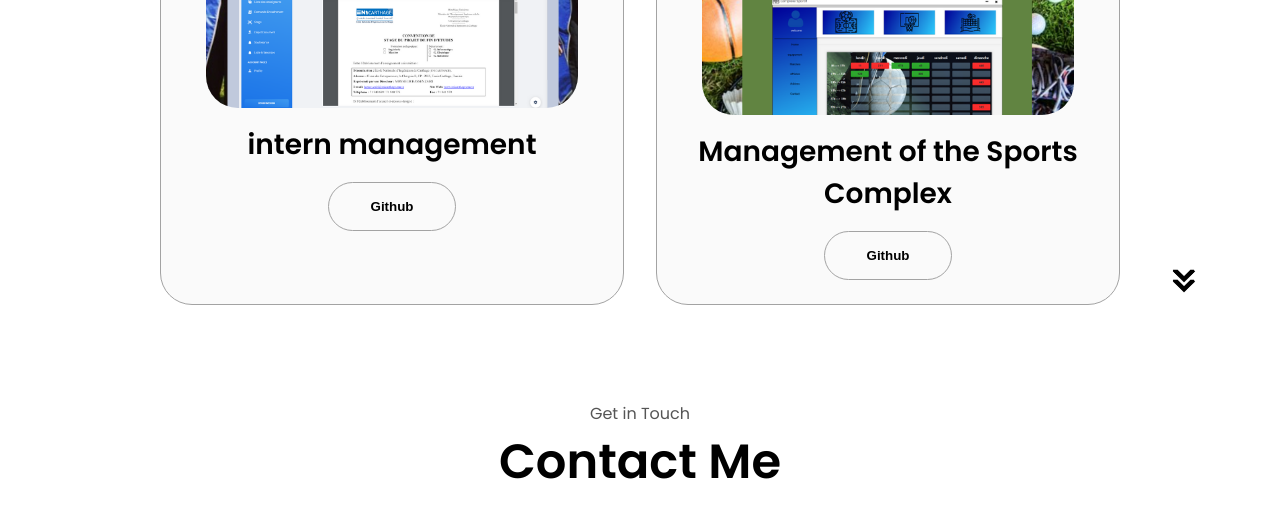
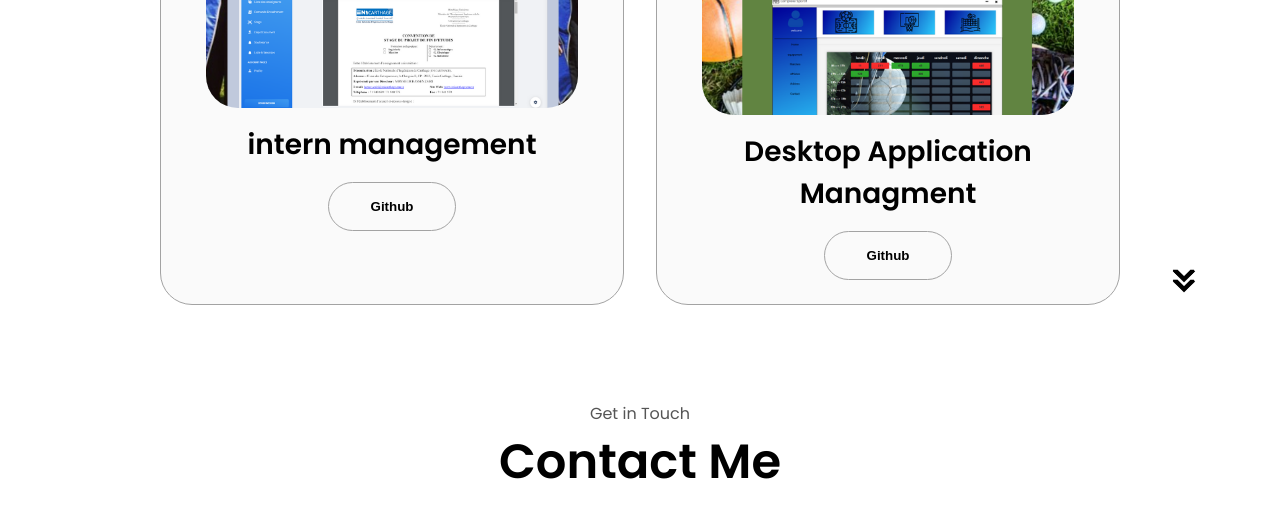
Before and after one commit to Kouki321/website, a plain HTML site: page index.html in a window 1280 px wide. Shown: the part 2940-3467 px from the top of the page. Drawn offline with Linux system fonts and the light colour scheme.

Commit message:
Update index.html

```diff
--- a/index.html
+++ b/index.html
@@ -319,7 +319,7 @@
                 class="project-img"
               />
             </div>
-            <h2 class="experience-sub-title project-title">Management of the Sports Complex</h2>
+            <h2 class="experience-sub-title project-title">Desktop Application Managment</h2>
             <div class="btn-container">
               <button
                 class="btn btn-color-2 project-btn"
```
